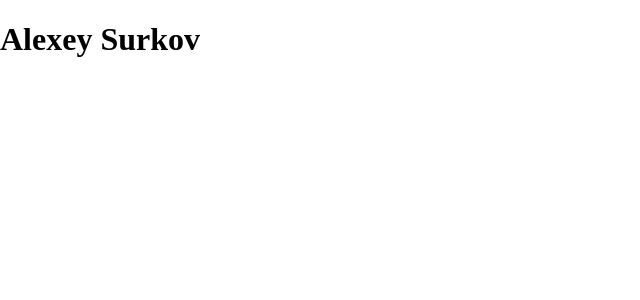
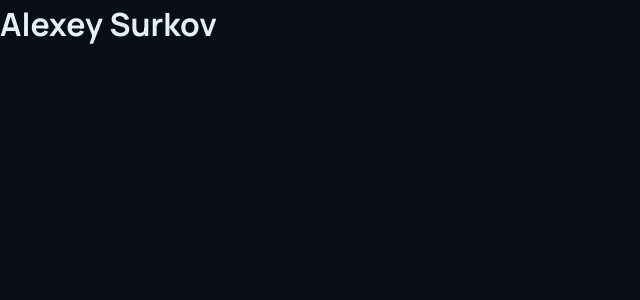
Before and after one commit to alexeydev42/alexeydev42.github.io, a React (Vite) app: page / in a window 1280 px wide. Shown: the top 300 px of the page, without its empty margins (0-640 px from the left). Built offline with nearby package versions, Linux system fonts and the light colour scheme.

Commit message:
style: add design tokens and global styles

```diff
--- a/package.json
+++ b/package.json
@@ -13,6 +13,7 @@
     "preview": "vite preview"
   },
   "dependencies": {
+    "@fontsource/manrope": "^5.3.0",
     "react": "^19.2.8",
     "react-dom": "^19.2.8"
   },
--- /dev/null
+++ b/src/styles/fonts.css
@@ -0,0 +1,4 @@
+@import url('@fontsource/manrope/400.css');
+@import url('@fontsource/manrope/500.css');
+@import url('@fontsource/manrope/600.css');
+@import url('@fontsource/manrope/700.css');
--- a/src/styles/global.css
+++ b/src/styles/global.css
@@ -1,11 +1,12 @@
+@import url('./fonts.css');
+@import url('./variables.css');
+
 *,
 *::before,
 *::after {
   box-sizing: border-box;
-}
-
-#root {
-  min-height: 100svh;
+  margin: 0;
+  padding: 0;
 }
 
 html,
@@ -13,6 +14,39 @@ body {
   min-height: 100%;
 }
 
+#root {
+  min-height: 100svh;
+}
+
 body {
-  margin: 0;
+  font-family: var(--font-family-base);
+  font-size: var(--font-size-body);
+  line-height: var(--line-height-body);
+  color: var(--color-text-primary);
+  background-color: var(--color-background);
+  -webkit-font-smoothing: antialiased;
 }
+
+ul,
+ol {
+  list-style: none;
+}
+
+a {
+  color: inherit;
+  text-decoration: none;
+}
+
+img {
+  display: block;
+  max-width: 100%;
+  height: auto;
+}
+
+button {
+  border: none;
+  font: inherit;
+  color: inherit;
+  background: none;
+  cursor: pointer;
+}
--- /dev/null
+++ b/src/styles/variables.css
@@ -0,0 +1,51 @@
+:root {
+  /* Colors */
+  --color-background: #090e16;
+  --color-text-primary: #e3f0fa;
+  --color-text-secondary: #7a94ab;
+  --color-accent: #47d1e8;
+  --color-surface: rgb(18 28 41 / 62%);
+  --color-surface-hover: rgb(18 28 41 / 82%);
+  --color-border: rgb(36 56 77 / 65%);
+  --color-border-hover: rgb(71 209 232 / 28%);
+  --color-spotlight: rgb(15 56 87 / 34%);
+
+  /* Typography */
+  --font-family-base: 'Manrope', sans-serif;
+  --font-size-display: 3.125rem;
+  --font-size-role: 1.3125rem;
+  --font-size-title: 1.125rem;
+  --font-size-body: 1rem;
+  --font-size-body-small: 0.875rem;
+  --font-size-caption: 0.8125rem;
+  --font-size-label: 0.75rem;
+  --font-weight-regular: 400;
+  --font-weight-medium: 500;
+  --font-weight-semibold: 600;
+  --font-weight-bold: 700;
+  --line-height-tight: 1.12;
+  --line-height-heading: 1.25;
+  --line-height-body: 1.55;
+  --line-height-ui: 1.5;
+  --line-height-small: 1.35;
+
+  /* Spacing */
+  --space-4: 4px;
+  --space-8: 8px;
+  --space-12: 12px;
+  --space-16: 16px;
+  --space-20: 20px;
+  --space-24: 24px;
+  --space-32: 32px;
+  --space-40: 40px;
+  --space-48: 48px;
+  --space-56: 56px;
+  --space-64: 64px;
+  --space-80: 80px;
+  --space-96: 96px;
+  --space-120: 120px;
+
+  /* Border radius */
+  --radius-sm: 8px;
+  --radius-md: 12px;
+}
```
Also changed, not shown: 2 other files (tests, documents, lock files or other folders).
